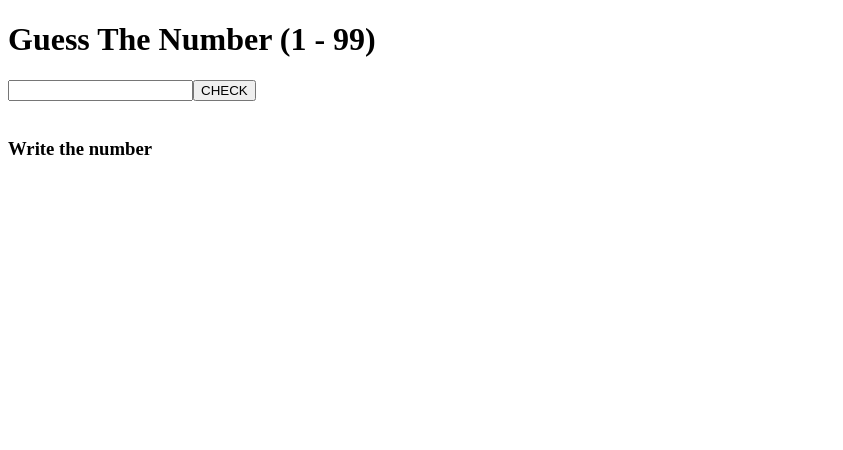
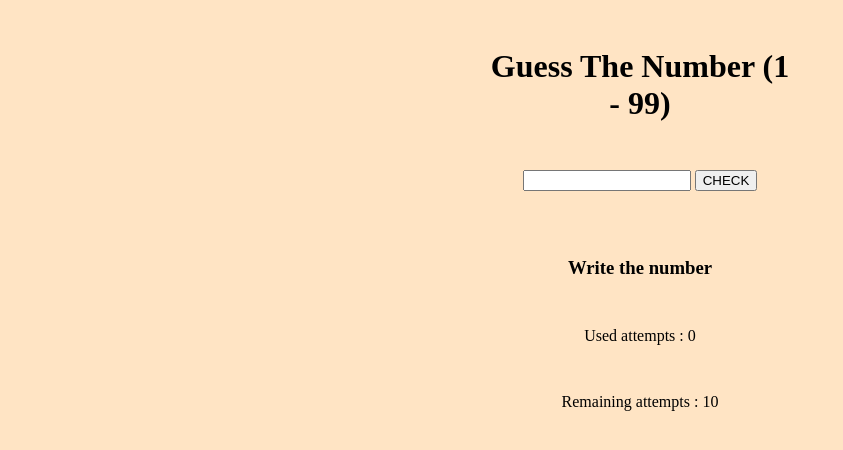
Before and after one commit to Ata-92/Find-The-Number-Game, a plain HTML site: page index.html in a window 1280 px wide. Shown: the whole page, without its empty margins (0-843 px from the left). Drawn offline with Linux system fonts and the light colour scheme.

Commit message:
Add styling and get integer input

```diff
--- a/app.js
+++ b/app.js
@@ -15,7 +15,7 @@ function numberCheck() {
     alert("Please enter a number : ");
   } else {
     if (attempt[1] > 0) {
-      if (input.value < 1 || input.value > 99 || isNaN(input.value)) {
+      if (input.value < 1 || input.value > 99 || isNaN(input.value) || parseInt(input.value) != input.value) {
         confirm(`Your entry ${input.value} is invalid.\nPlease enter an integer number : `);
         attempt[0] += 1;
         attempt[1] -= 1;
--- a/index.html
+++ b/index.html
@@ -8,13 +8,17 @@
   <title>Guess Number</title>
 </head>
 <body>
-  <h1>Guess The Number (1 - 99)</h1>
-  <div class="input-box">
-    <input type="number"><button>CHECK</button>
+  <div class="container">
+    <h1 class="container__big-heading">Guess The Number (1 - 99)</h1>
+    <div class="container__box">
+      <input class="container__box--input" type="number" name="guess" min="1" max="99">
+      <button class="container__box--button">CHECK</button>
+    </div>
+    <img class="container__img" src="" alt="">
+    <h3 class="container__small-heading">Write the number</h3>
+    <p class="container__text">Used attempts : <span class="container__text--used">0</span></p>
+    <p class="container__text-remaining">Remaining attempts : <span class="container__text--remaining">10</span></p>
   </div>
-  <img src="" alt="">
-  <h3>Write the number</h3>
-  <p id="attempt"></p>
   <script src="app.js"></script>
 </body>
 </html>
--- a/style.css
+++ b/style.css
@@ -0,0 +1,13 @@
+body {
+  background-color: bisque;
+}
+
+.container, h1, h3, p {
+  width: 50%;
+  margin: 3rem auto;
+  text-align: center;
+}
+
+input {
+  width: 10rem;
+}
```
